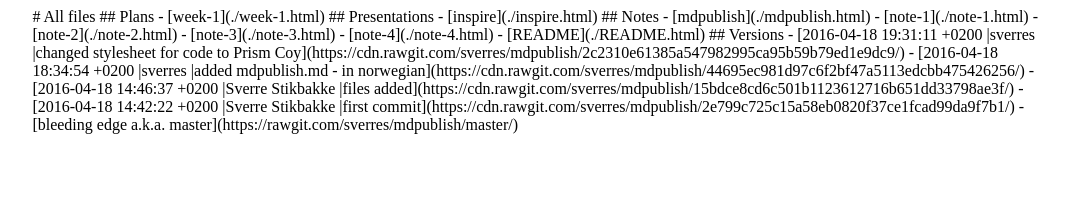
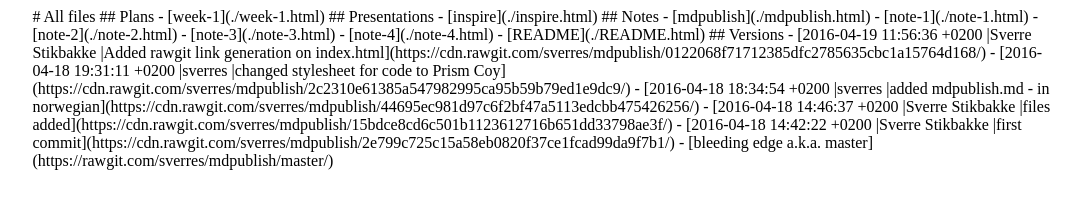
Before and after one commit to sverres/mdpublish, a plain HTML site: page index.html in a window 1280 px wide. Shown: the whole page, without its empty margins (6-1087 px from the left). Drawn offline with nearby package versions, Linux system fonts and the light colour scheme; some packages are replaced by stand-ins of ours; a script that the page names is missing; a web font is replaced by a local one.

Commit message:
Update commit history

```diff
--- a/index.html
+++ b/index.html
@@ -53,6 +53,7 @@ pre {
 
 ## Versions
 
+- [2016-04-19 11:56:36 +0200 |Sverre Stikbakke |Added rawgit link generation on index.html](https://cdn.rawgit.com/sverres/mdpublish/0122068f71712385dfc2785635cbc1a15764d168/)
 - [2016-04-18 19:31:11 +0200 |sverres |changed stylesheet for code to Prism Coy](https://cdn.rawgit.com/sverres/mdpublish/2c2310e61385a547982995ca95b59b79ed1e9dc9/)
 - [2016-04-18 18:34:54 +0200 |sverres |added mdpublish.md - in norwegian](https://cdn.rawgit.com/sverres/mdpublish/44695ec981d97c6f2bf47a5113edcbb475426256/)
 - [2016-04-18 14:46:37 +0200 |Sverre Stikbakke |files added](https://cdn.rawgit.com/sverres/mdpublish/15bdce8cd6c501b1123612716b651dd33798ae3f/)
```
Also changed, not shown: 1 other file.
